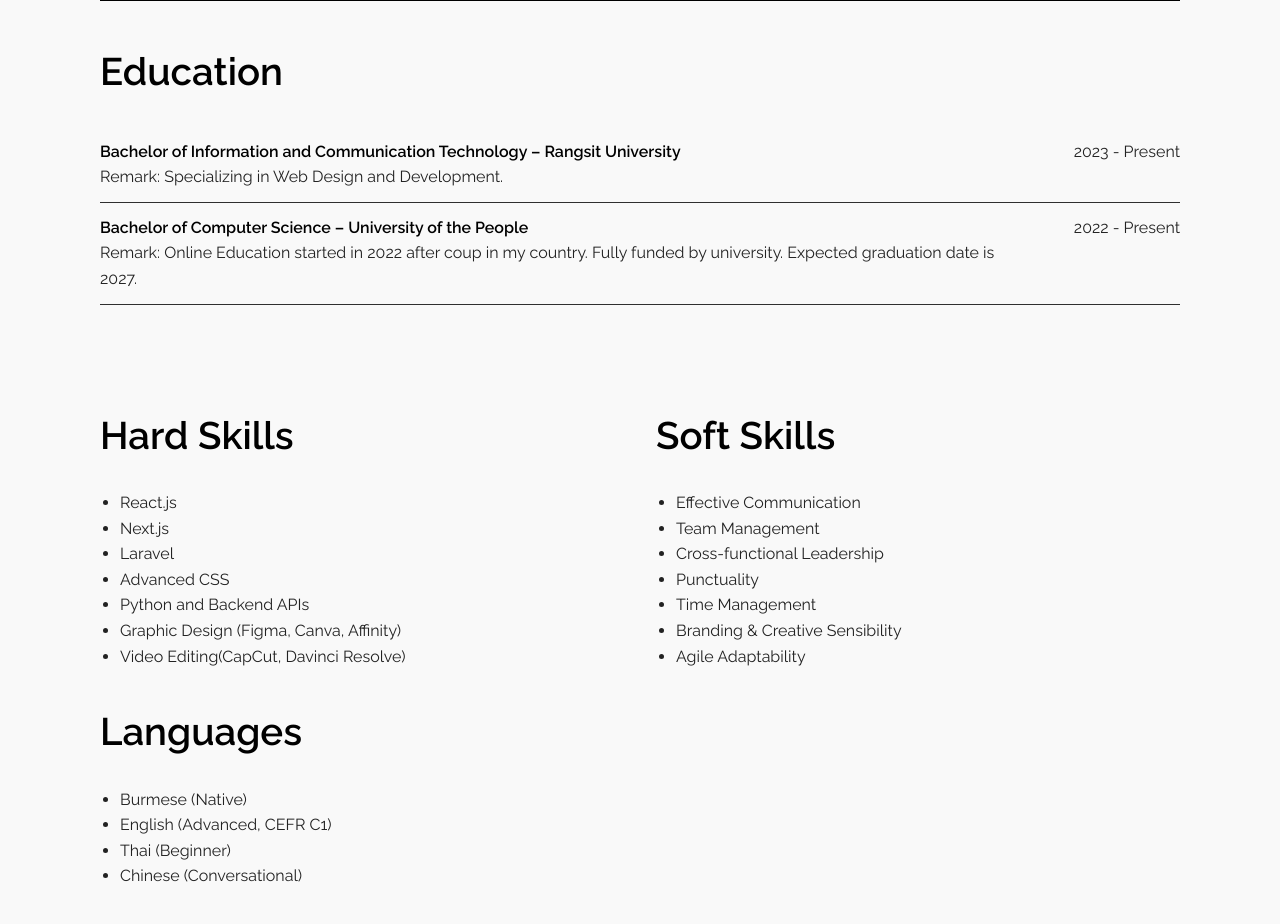
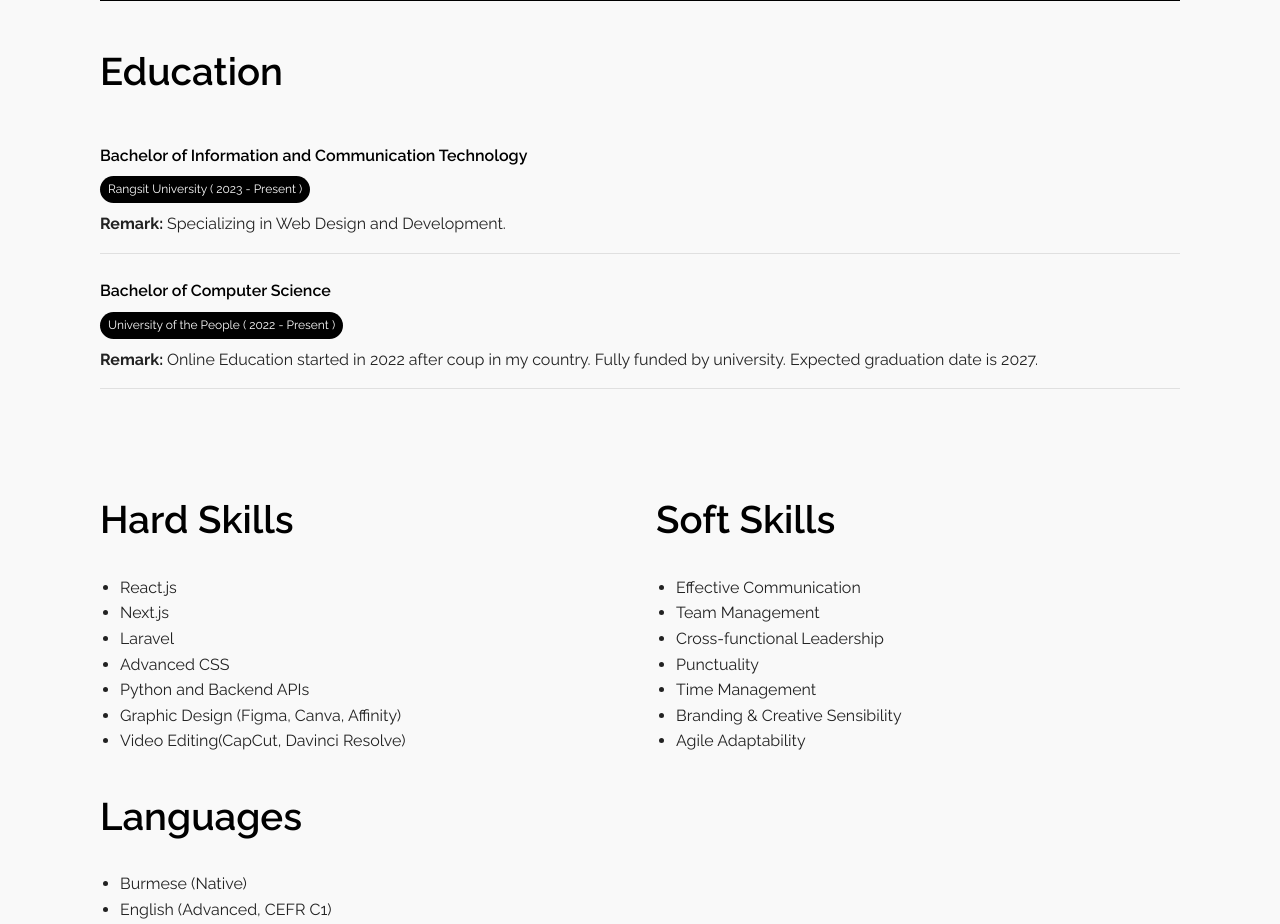
Before and after one commit to Dennis-XXII/portlofio-D, a React (Vite) app: page / in a window 1280 px wide. Shown: the part 5580-6504 px from the top of the page. Built offline with nearby package versions, Linux system fonts and the light colour scheme.

Commit message:
Bug fixes

```diff
--- a/src/bits/TiltedCard.css
+++ b/src/bits/TiltedCard.css
@@ -18,6 +18,9 @@
 }
 
 @media (max-width: 640px) {
+	.tilted-card-img {
+		scale: 0.8;
+	}
 	.tilted-card-mobile-alert {
 		display: block;
 	}
--- a/src/components/About.jsx
+++ b/src/components/About.jsx
@@ -53,13 +53,14 @@ export default function About({ setActive }) {
 				{education.map((edu, i) => (
 					<AnimatedSection key={i} delay={i * 0.08}>
 						<div className="kv">
-							<div>
-								<p className="headerP">
-									{edu.degree} – {edu.institution}
-								</p>
-								<p style={{ maxWidth: "900px" }}>Remark: {edu.remarks}</p>
-							</div>
-							<div>{edu.years}</div>
+							<p className="headerP">{edu.degree}</p>
+							<p className="infoP">
+								{edu.institution} ( {edu.years} )
+							</p>
+							<p>
+								<b>Remark: </b>
+								{edu.remarks}
+							</p>
 						</div>
 					</AnimatedSection>
 				))}
--- a/src/index.css
+++ b/src/index.css
@@ -341,12 +341,20 @@ body {
 	padding-left: 20px;
 }
 .kv {
-	display: flex;
-	align-items: baseline;
+	display: grid;
+	grid-template-columns: 1fr;
 	gap: 8px;
-	justify-content: space-between;
-	border-bottom: 1px solid var(--brand-2);
-	padding: 12px 0;
+	padding: 16px 0;
+	border-bottom: 1px solid rgba(0, 0, 0, 0.1);
+	margin-bottom: 8px;
+}
+.infoP {
+	color: white;
+	font-size: 12px;
+	background-color: var(--brand);
+	width: fit-content;
+	padding: 4px 8px;
+	border-radius: 999px;
 }
 
 /* ----------------------------------------------------------
@@ -482,7 +490,11 @@ body {
 		width: 160px;
 	}
 	.text_box {
-		margin-left: 10px;
+		padding: 0 12px;
+	}
+	.text_box p {
+		text-align: center;
+		padding: 12px 20px;
 	}
 	.badge {
 		font-size: 8px;
@@ -498,7 +510,7 @@ body {
 @media (max-width: 600px) {
 	.container {
 		flex: auto;
-		padding: 16px;
+		padding: 8px;
 		flex-direction: column;
 		align-items: center;
 	}
@@ -516,7 +528,10 @@ body {
 	}
 
 	.headerP {
-		max-width: 220px;
+		font-size: 14px;
+	}
+	.infoP {
+		font-size: 10px;
 	}
 
 	.section {
@@ -540,7 +555,7 @@ body {
 		font-size: 14px;
 	}
 	.nav {
-		padding: 4px 0;
+		padding: 0 0;
 	}
 	.nav__links {
 		gap: 2px;
@@ -576,6 +591,9 @@ body {
 		font-size: 12px;
 		padding: 0 12px;
 	}
+	.kv {
+		padding: 8px 0;
+	}
 }
 
 /* 📘 Up to 420px – smallest phones */
@@ -601,7 +619,7 @@ body {
 	right: 0;
 	height: 100%;
 	width: 75%;
-	max-width: 320px;
+	max-width: 240px;
 	background: var(--bg-frosted);
 	backdrop-filter: blur(12px) saturate(150%);
 	z-index: 100;
@@ -613,7 +631,7 @@ body {
 .mobile-nav__header {
 	display: flex;
 	justify-content: flex-end;
-	padding: 16px;
+	padding: 8px;
 	border-bottom: 1px solid var(--brand-2);
 }
 
@@ -642,7 +660,7 @@ body {
 	font-size: 20px;
 	font-weight: 600;
 	padding: 12px;
-	border-radius: 10px;
+	border-radius: var(--radius-xl);
 	transition:
 		background-color 0.2s ease,
 		color 0.2s ease;
--- a/src/projects.css
+++ b/src/projects.css
@@ -186,12 +186,6 @@
 		gap: 8px;
 	}
 
-	.projects-card .h3 {
-		font-size: 18px;
-		line-height: 1.3;
-		text-shadow: 0 2px 12px rgba(0, 0, 0, 0.5);
-	}
-
 	.projects-title {
 		font-size: 12px;
 		padding: 4px 10px;
@@ -223,8 +217,9 @@
 @media (max-width: 480px) {
 	.projects-header {
 		gap: 6px;
+		display: flex;
+		flex-direction: column;
 		font-size: 10px;
-		width: 100%;
 	}
 	.projects-card {
 		min-height: 240px;
@@ -237,7 +232,8 @@
 	}
 
 	.projects-card .h3 {
-		font-size: 16px;
+		font-size: 14px;
+		min-width: fit-content;
 	}
 
 	.projects-title {
@@ -251,7 +247,7 @@
 	}
 
 	.projects-description {
-		font-size: 8px;
+		font-size: 9px;
 		line-height: 1.4;
 		text-align: justify;
 	}
```
Also changed, not shown: 1 other file (tests, documents, lock files or other folders).
